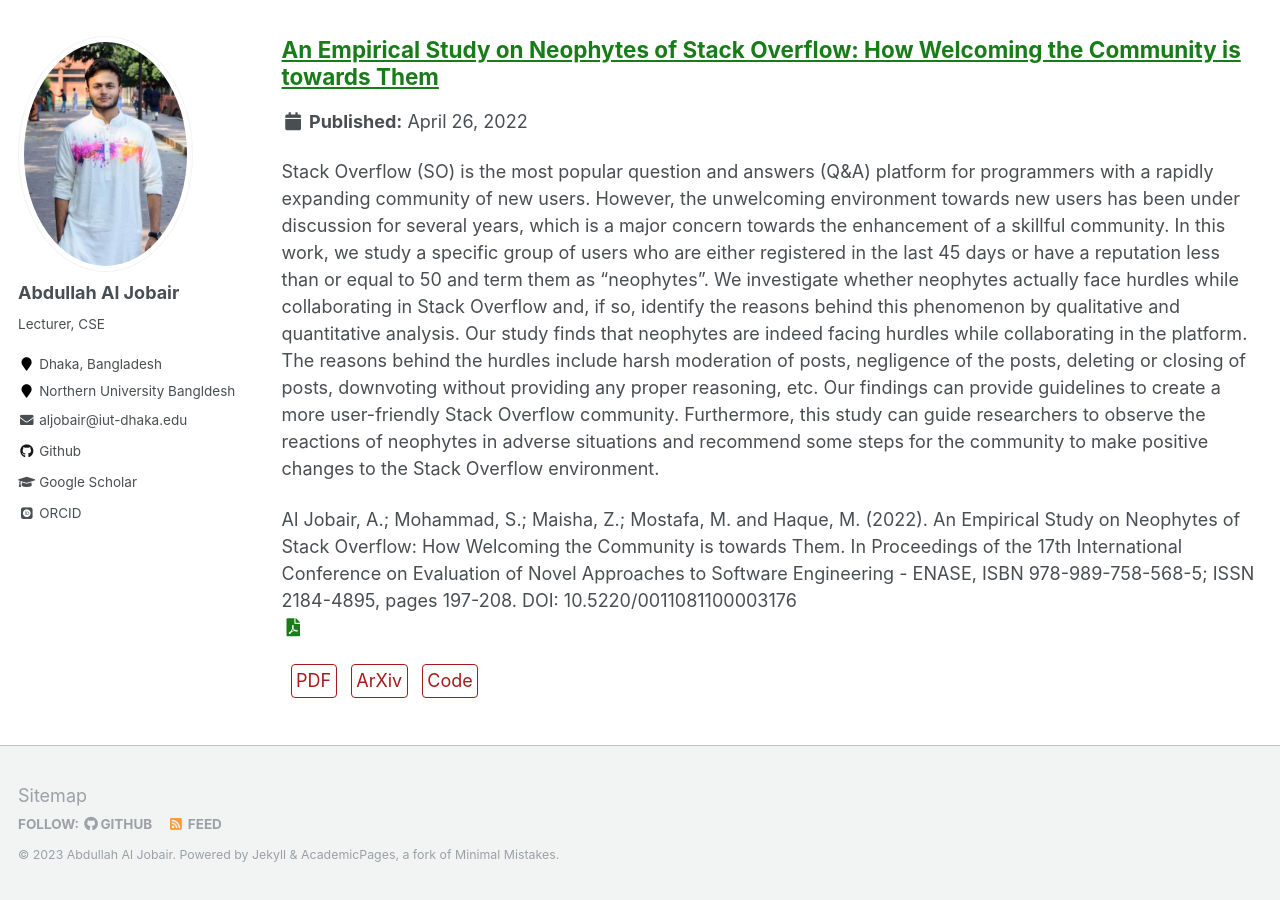
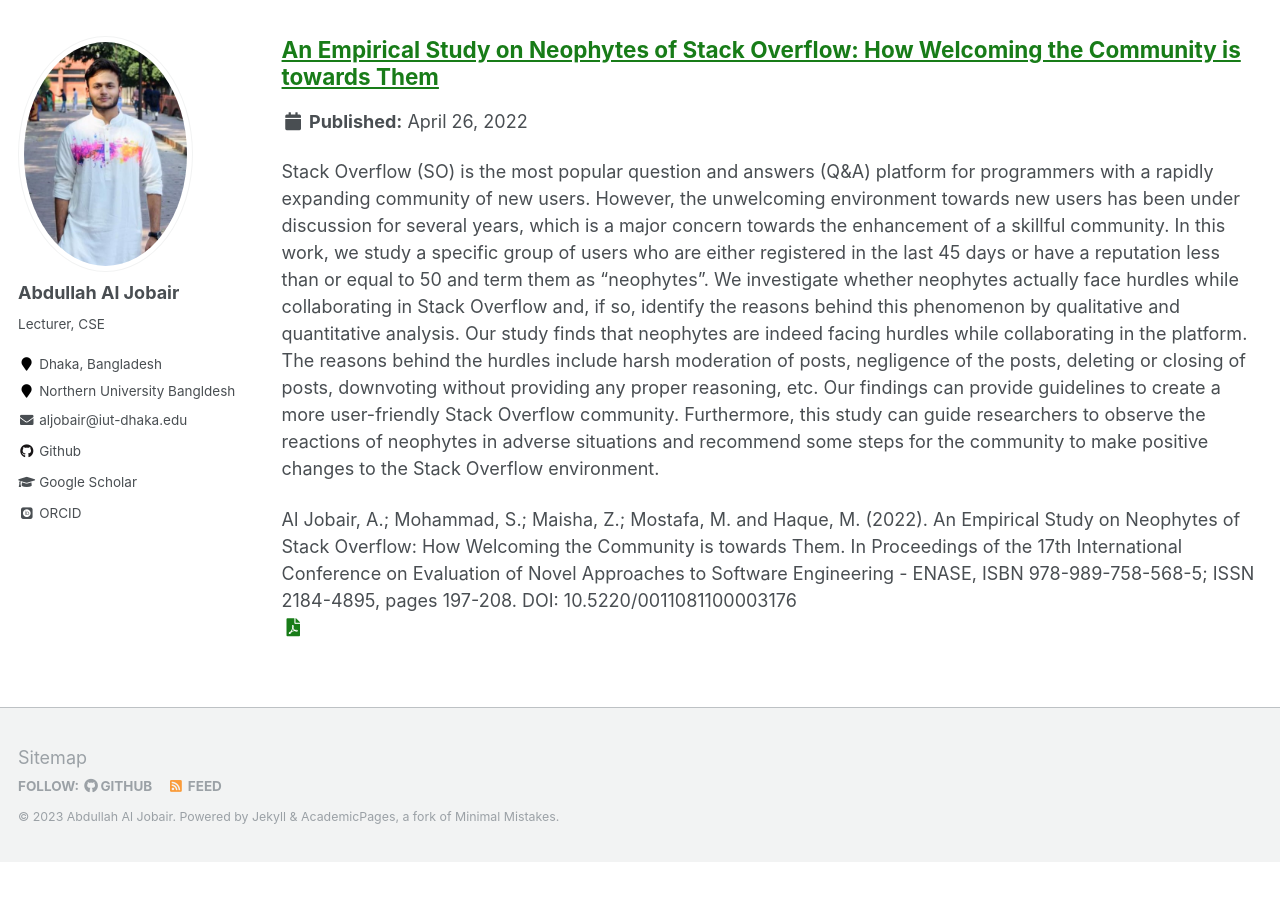
Before and after one commit to Abdullah-Al-Jubair/abdullah-al-jubair.github.io, a Jekyll site: the page built from _pages/research.md, in a window 1280 px wide and 900 px high, scrolled down 724 px. Built offline with Jekyll 4.4.1, drawn with Linux system fonts in a browser that asks for light colours; some web fonts are replaced; after the commit the page ends 1586 px from its top, so only the background shows below that.

Commit message:
Bachao bhai

```diff
--- a/_includes/archive-single.html
+++ b/_includes/archive-single.html
@@ -74,15 +74,7 @@
     <a href="{{ post.github }}"><i class="fab fa-fw fa-github zoom" aria-hidden="true"></i></a>
   {% endif %}
   </p>
-    {% if post.citation and post.paperurl %}
-      <a href="{{post.paperurl}}" class = "btn--research">PDF</a>
-      <a href="{{post.arxiv}}" class = "btn--research">ArXiv</a>
-      <a href="{{post.github}}" class = "btn--research">Code</a>
-    {% elsif post.citation %}
-      <p>Recommended citation: {{ post.citation }} </p>
-    {% elsif post.paperurl %}
-      <p>Download <a href=" {{ post.paperurl }} "><u>here</u></a></p>
-    {% endif %}
+
 
 
   </article>
```
